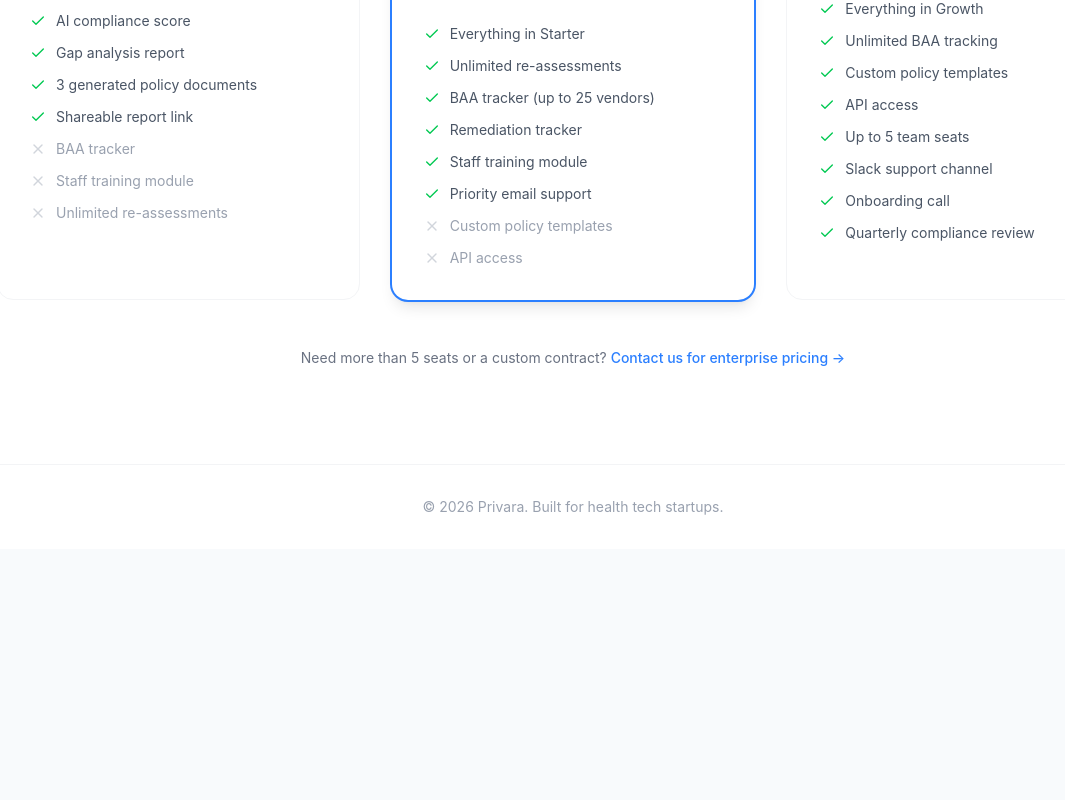
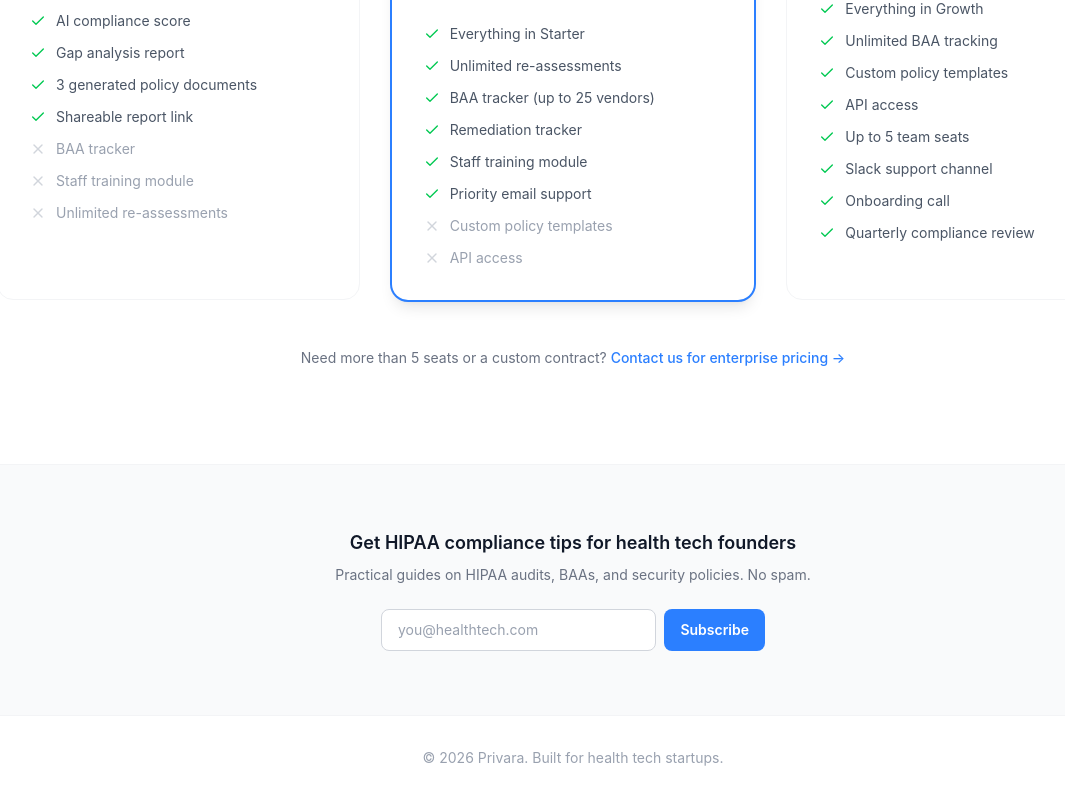
Before and after one commit to aionthetrack/Privara, a React (Vite) app: page /landing in a window 1280 px wide. Shown: the part 1735-2535 px from the top of the page, without its empty margins (67-1132 px from the left). Before the commit the page ends 2284 px from the top, so only its background shows below. Built offline with nearby package versions, Linux system fonts and the light colour scheme; no server answers.

Commit message:
Add newsletter email capture to landing page

```diff
--- /dev/null
+++ b/src/components/landing/NewsletterStrip.jsx
@@ -0,0 +1,72 @@
+import { useState } from 'react'
+import { supabase } from '../../lib/supabase'
+
+export default function NewsletterStrip() {
+  const [email, setEmail] = useState('')
+  const [status, setStatus] = useState('idle') // idle | loading | success | error
+
+  async function handleSubmit(e) {
+    e.preventDefault()
+    if (!email) return
+    setStatus('loading')
+
+    const { error } = await supabase
+      .from('email_signups')
+      .insert({ email: email.trim().toLowerCase(), source: 'newsletter' })
+
+    if (error && error.code === '23505') {
+      // Duplicate — treat as success so we don't leak whether email exists
+      setStatus('success')
+      return
+    }
+
+    if (error) {
+      setStatus('error')
+      return
+    }
+
+    setStatus('success')
+    setEmail('')
+  }
+
+  return (
+    <section className="py-16 px-6 bg-gray-50 dark:bg-gray-900 border-t border-gray-100 dark:border-gray-800">
+      <div className="max-w-xl mx-auto text-center">
+        <h3 className="text-lg font-semibold text-gray-900 dark:text-white">
+          Get HIPAA compliance tips for health tech founders
+        </h3>
+        <p className="mt-2 text-sm text-gray-500 dark:text-gray-400">
+          Practical guides on HIPAA audits, BAAs, and security policies. No spam.
+        </p>
+
+        {status === 'success' ? (
+          <p className="mt-6 text-sm font-medium text-green-600 dark:text-green-400">
+            You're in — we'll be in touch.
+          </p>
+        ) : (
+          <form onSubmit={handleSubmit} className="mt-6 flex gap-2 max-w-sm mx-auto">
+            <input
+              type="email"
+              required
+              value={email}
+              onChange={e => setEmail(e.target.value)}
+              placeholder="you@healthtech.com"
+              className="flex-1 rounded-lg border border-gray-300 dark:border-gray-600 bg-white dark:bg-gray-800 px-4 py-2.5 text-sm text-gray-900 dark:text-white placeholder-gray-400 focus:outline-none focus:ring-2 focus:ring-blue-500"
+            />
+            <button
+              type="submit"
+              disabled={status === 'loading'}
+              className="rounded-lg bg-blue-500 px-4 py-2.5 text-sm font-semibold text-white hover:bg-blue-600 disabled:opacity-50 disabled:cursor-not-allowed"
+            >
+              {status === 'loading' ? 'Subscribing…' : 'Subscribe'}
+            </button>
+          </form>
+        )}
+
+        {status === 'error' && (
+          <p className="mt-2 text-xs text-red-500">Something went wrong — please try again.</p>
+        )}
+      </div>
+    </section>
+  )
+}
--- a/src/pages/Landing.jsx
+++ b/src/pages/Landing.jsx
@@ -1,5 +1,6 @@
 import { Link } from 'react-router-dom'
 import PricingSection from '../components/landing/PricingSection'
+import NewsletterStrip from '../components/landing/NewsletterStrip'
 
 export default function Landing() {
   return (
@@ -75,6 +76,9 @@ export default function Landing() {
       {/* Pricing */}
       <PricingSection />
 
+      {/* Newsletter */}
+      <NewsletterStrip />
+
       {/* Footer */}
       <footer className="border-t border-gray-100 dark:border-gray-800 py-8 px-6 text-center text-sm text-gray-400 dark:text-gray-600">
         © {new Date().getFullYear()} Privara. Built for health tech startups.
```
Also changed, not shown: 1 other file (tests, documents, lock files or other folders).
